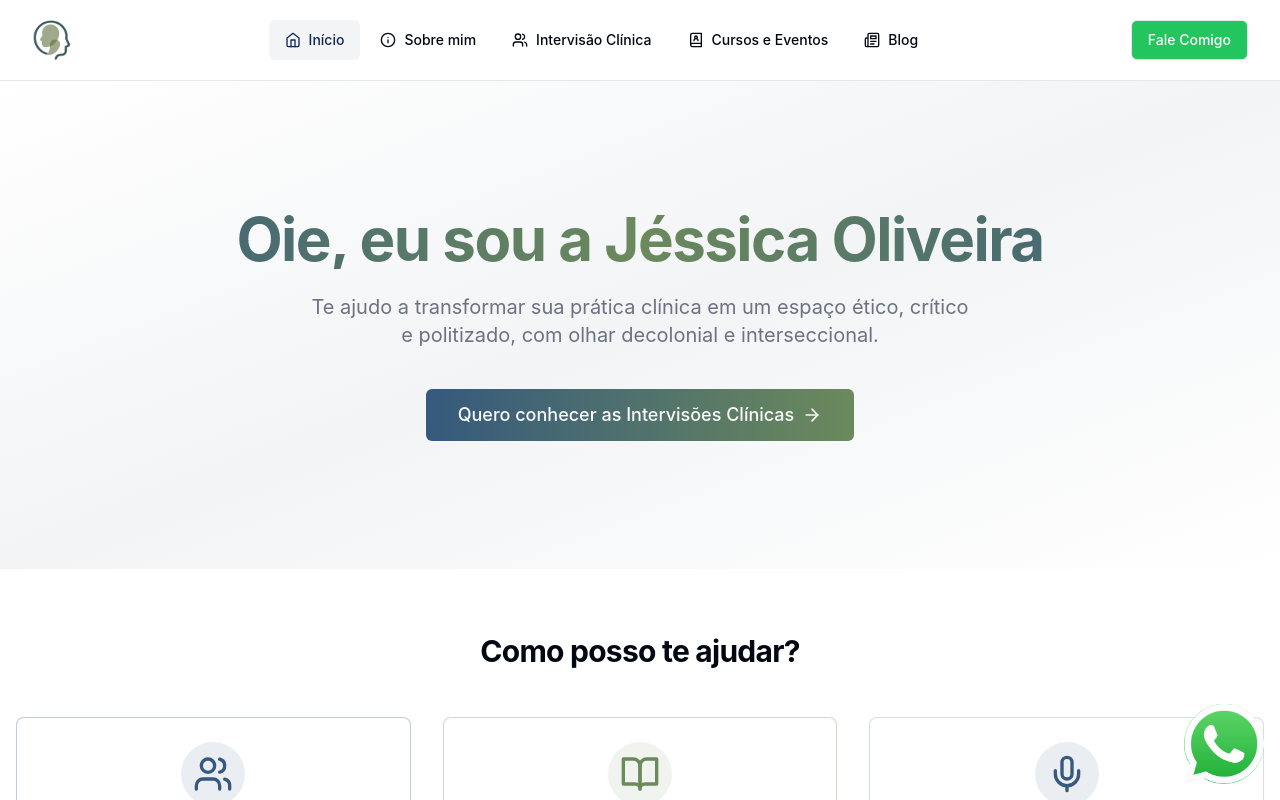
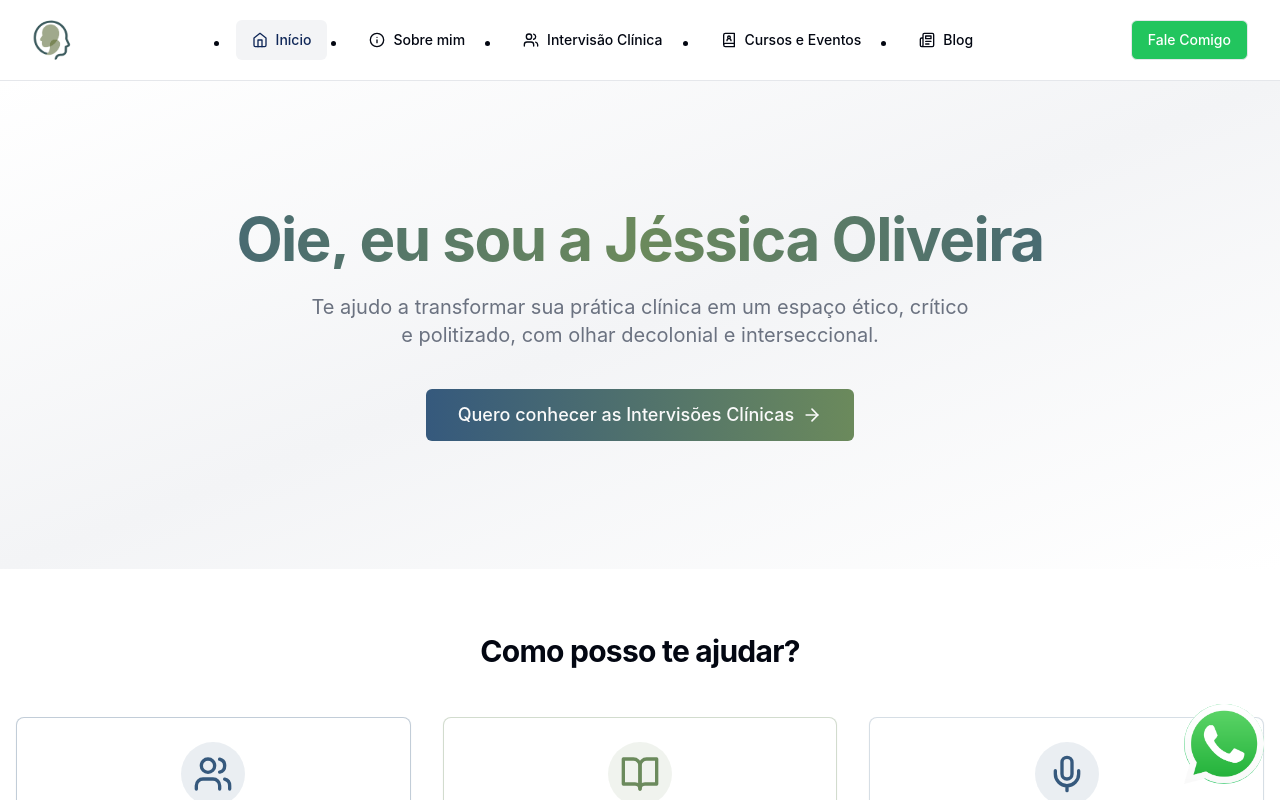
Before and after one commit to rebeccaaaaaaaaaaa/jessica-oliveira-psi, a React (Vite) app: page / in a window 1280 px wide. Shown: the top 800 px of the page. Built offline with nearby package versions, Linux system fonts and the light colour scheme.

Commit message:
feat: add li list style

```diff
--- a/src/index.css
+++ b/src/index.css
@@ -105,3 +105,7 @@
 ::-webkit-scrollbar-thumb:hover {
   background: hsl(var(--primary));
 }
+
+ol, ul {
+  list-style: inside !important;
+}
--- a/src/pages/BlogPostPage.tsx
+++ b/src/pages/BlogPostPage.tsx
@@ -49,8 +49,6 @@ const BlogPostPage = () => {
     );
   }
 
-  const formattedContent = post.conteudo.replace(/\n/g, "<br />");
-
   return (
     <main className="container mx-auto px-4 py-12 md:py-20">
       <header className="text-center mb-12 md:mb-16">
@@ -68,7 +66,9 @@ const BlogPostPage = () => {
         )}
         <div
           className="prose max-w-none"
-          dangerouslySetInnerHTML={{ __html: formattedContent }}
+          dangerouslySetInnerHTML={{
+            __html: post.conteudo.replace(/\n/g, "<br />"),
+          }}
         />
         <div
           className="flex items-center justify-between"
```
